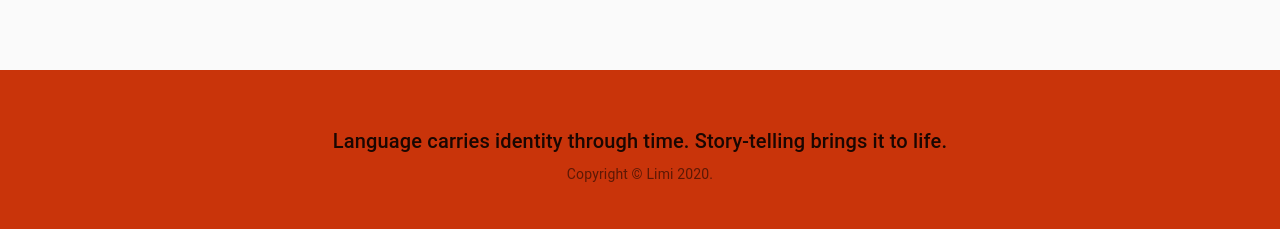
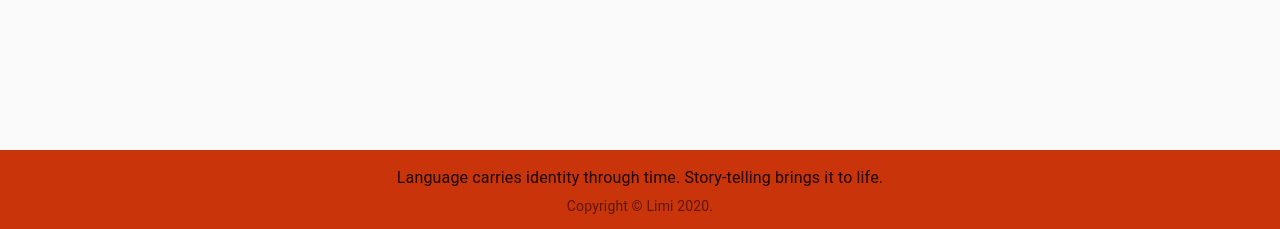
Before and after one commit to badgerine/limi, a React (Create React App) app: page /story-deck in a window 1280 px wide. Shown: the part 568-797 px from the top of the page. Built offline with nearby package versions, Linux system fonts and the light colour scheme; no server answers.

Commit message:
adjust footer height and backoffice background display. Update storycards

```diff
--- a/src/containers/Footer/Footer.js
+++ b/src/containers/Footer/Footer.js
@@ -22,9 +22,7 @@ const Footer = (props) => {
     const classes = useStyles();
     return (
         <footer className={classes.footer} >
-            <Typography variant="h6" align="center" color="textPrimary" gutterBottom>
-            </Typography>
-            <Typography variant="h6" align="center" color="textPrimary" gutterBottom>
+            <Typography variant="body1" align="center" color="textPrimary" gutterBottom>
                 Language carries identity through time. Story-telling brings it to life.
             </Typography>
             <Copyright />
--- a/src/containers/Layout/Layout.css
+++ b/src/containers/Layout/Layout.css
@@ -18,7 +18,7 @@ min-height: 100vh; /* will cover the 100% of viewport */
 overflow: hidden;
 display: block;
 position: relative;
-padding-bottom: 140px; /* height of your footer */
+padding-bottom: 58px; /* height of your footer */
 }
 
 footer {
--- a/src/containers/Layout/styles.js
+++ b/src/containers/Layout/styles.js
@@ -1,7 +1,7 @@
 
 import { makeStyles } from '@material-ui/core/styles';
 import { createMuiTheme } from '@material-ui/core/styles';
-import BackgroundImage from '../../assets/cansi-tiling.png';
+import BackgroundImage from '../../assets/bamboo_craft.jpg';
 
 export default makeStyles(() => {
 
@@ -34,7 +34,6 @@ export default makeStyles(() => {
         },
         backofficeBackground: {
             backgroundImage: `url(${BackgroundImage})`,
-            backgroundRepeat: 'no-repeat',
             backgroundSize:'100%',
         },
         heroContent: {
@@ -69,7 +68,7 @@ export default makeStyles(() => {
         footer: {
             backgroundColor: theme.palette.primary.main,
             color: '#F5F5F5',
-            padding: theme.spacing(6),
+            padding: theme.spacing(2),
         },
     })
 });
--- a/src/containers/StoryDeck/StoryDeck.js
+++ b/src/containers/StoryDeck/StoryDeck.js
@@ -6,6 +6,7 @@ import CardMedia from '@material-ui/core/CardMedia';
 import Container from '@material-ui/core/Container';
 import { Grid, Box } from '@material-ui/core';
 import Typography from '@material-ui/core/Typography';
+import ScheduleIcon from '@material-ui/icons/Schedule';
 import React, { useEffect } from 'react';
 import { connect } from 'react-redux';
 import Spinner from '../Layout/UI/Spinner/Spinner';
@@ -53,13 +54,16 @@ const StoryDeck = props => {
                         <Typography>
                             {story.synopsis}
                         </Typography>
+                        <Typography variant='body2'>
+                            <ScheduleIcon fontSize='small'/>{story.readingTime}
+                        </Typography>
                     </CardContent>
                     <CardActions>
                         <Button size="small" color="primary">
-                            View
+                            Info
                         </Button>
                         <Button size="small" color="primary">
-                            Edit
+                            Play
                         </Button>
                     </CardActions>
                 </Card>
--- a/src/index.js
+++ b/src/index.js
@@ -7,7 +7,7 @@ import thunk from 'redux-thunk';
 import reducer from './store/reducer';
 import App from './App';
 
-const composeEnhancers = process.env.NODE_ENV === 'development' ? window.__REDUX_DEVTOOLS_EXTENSION_COMPOSE__ : null || compose;
+const composeEnhancers = (process.env.NODE_ENV === 'development' ? window.__REDUX_DEVTOOLS_EXTENSION_COMPOSE__ : null) || compose;
 const store = createStore(
   reducer,
   composeEnhancers(applyMiddleware(thunk)));
```
Also changed, not shown: src/assets/bamboo_craft.jpg (added), src/assets/cansi-tiling.png (deleted).
